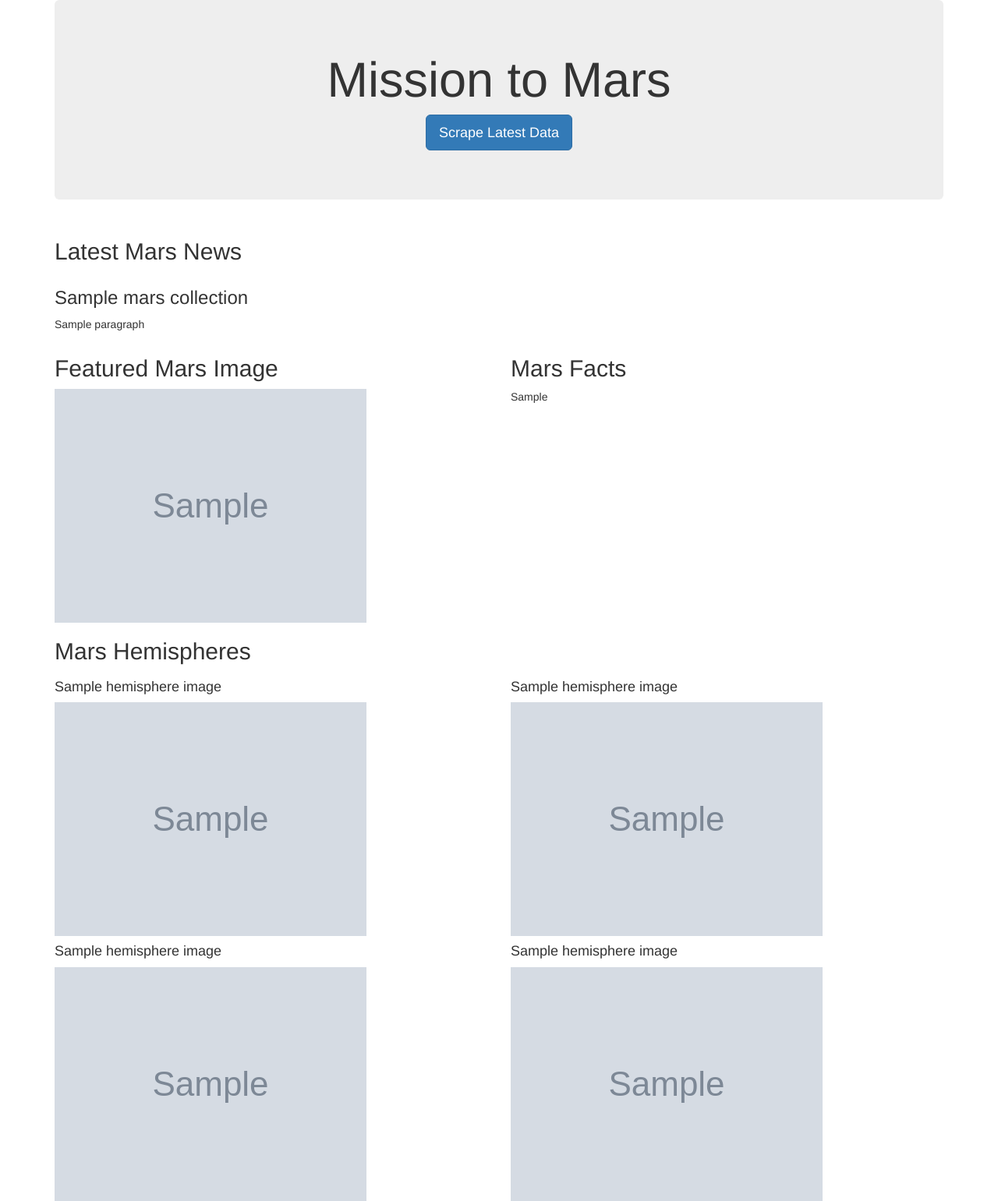
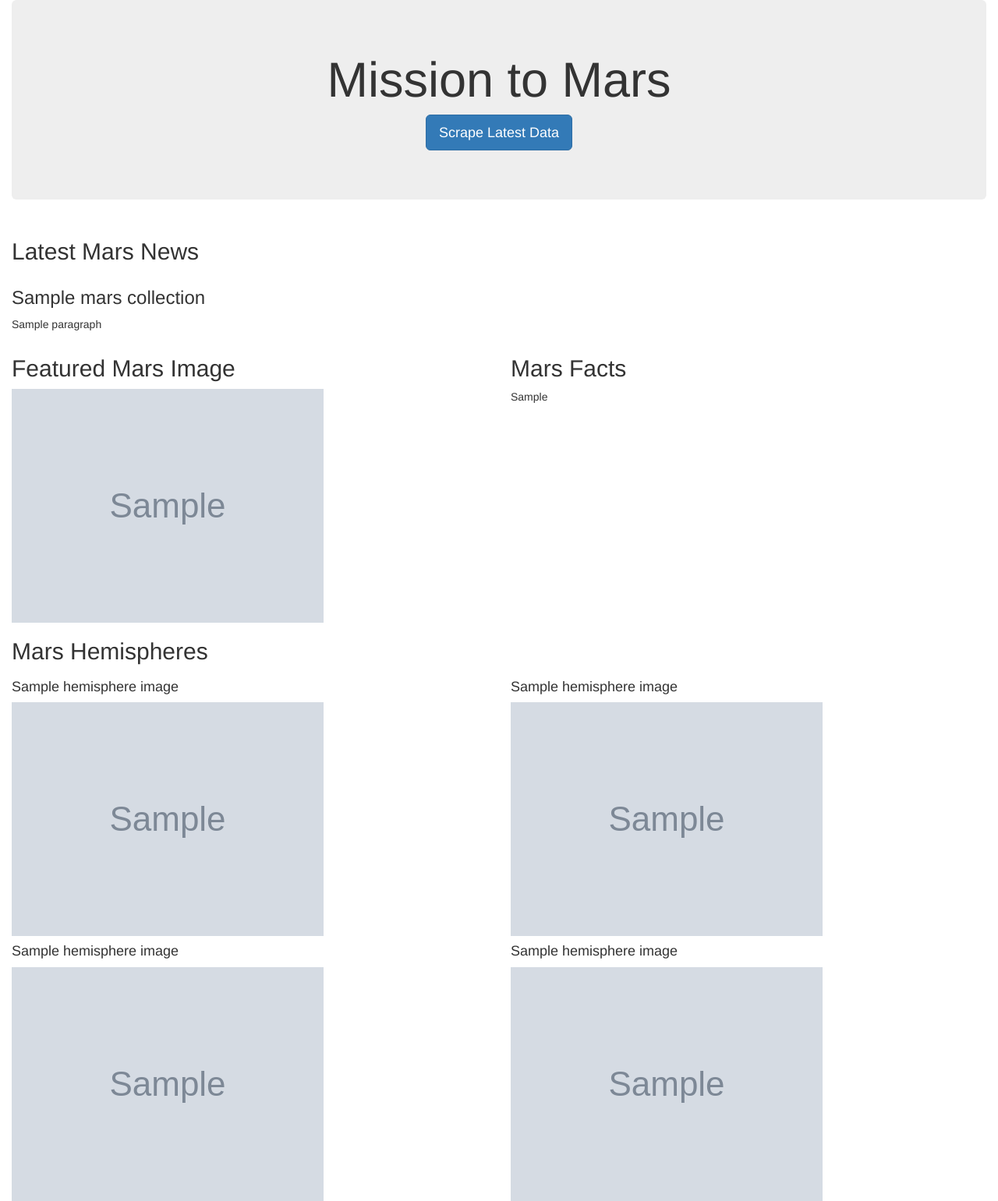
Before and after one commit to d-jimenez/Web-Scraping-Challenge, a Flask app: page / in a window 1280 px wide. Shown: the whole page at 78% size. Run offline with Flask 2, Linux system fonts and the light colour scheme; grey boxes marked "Sample" are stand-in pictures; a database or web service that is not in the repository returns one stand-in record (values such as "Sample title"); some libraries are stand-ins or nearby versions.

Commit message:
Incorporated styling inside of index.html in-lin, css is not taking style

```diff
--- a/Mission_to_Mars/templates/index.html
+++ b/Mission_to_Mars/templates/index.html
@@ -7,10 +7,11 @@
   <meta http-equiv="X-UA-Compatible" content="ie=edge">
   <title>Mission to Mars</title>
   <link rel="stylesheet" href="https://maxcdn.bootstrapcdn.com/bootstrap/3.3.7/css/bootstrap.min.css">
+  <link rel="stylesheet" type="text/css" href="../assets/style.css">
 </head>
 
 <body>
-  <div class="container">
+  <div class="container-fluid content">
 
     <div class="jumbotron text-center">
       <h1>Mission to Mars</h1>
@@ -49,7 +50,7 @@
 
       <div class="col-md-6">
         <h2 class="heading">Mars Facts</h2>
-        <table>
+        <table class="datatable">
           {% for item in jinja_list %}
           {{item['MarsFacts']|safe}}
           {% endfor %}
@@ -73,7 +74,7 @@
           </h4>
           <a>
             {% for item in jinja_list %}
-            <img src="{{item['HemisphereImages'][0]['img_url']}}" alt="Cerberus Hemisphere Enhanced"> </img>
+            <img src="{{item['HemisphereImages'][0]['img_url']}}" alt="Cerberus Hemisphere Enhanced" style="max-width: 90%;max-height: auto;"> </img>
             {% endfor %}
           </a>
         </div>
@@ -88,7 +89,7 @@
 
           <a>
             {% for item in jinja_list %}
-            <img src="{{item['HemisphereImages'][1]['img_url']}}" alt="Schiaparelli Hemisphere Enhanced"> </img>
+            <img src="{{item['HemisphereImages'][1]['img_url']}}" alt="Schiaparelli Hemisphere Enhanced" style="max-width: 90%;max-height: auto;"> </img>
             {% endfor %}
           </a>
         </div>
@@ -104,7 +105,7 @@
 
           <a>
             {% for item in jinja_list %}
-            <img src="{{item['HemisphereImages'][2]['img_url']}}" alt="Syrtis Major Hemisphere Enhanced"> </img>
+            <img src="{{item['HemisphereImages'][2]['img_url']}}" alt="Syrtis Major Hemisphere Enhanced" style="max-width: 90%;max-height: auto;"> </img>
             {% endfor %}
           </a>
         </div>
@@ -119,7 +120,7 @@
 
           <a>
             {% for item in jinja_list %}
-            <img src="{{item['HemisphereImages'][3]['img_url']}}" alt="Valles Marineris Hemisphere Enhanced"> </img>
+            <img src="{{item['HemisphereImages'][3]['img_url']}}" alt="Valles Marineris Hemisphere Enhanced" style="max-width: 90%;max-height: auto;"> </img>
             {% endfor %}
           </a>
         </div>
```
Also changed, not shown: Mission_to_Mars/assets/style.css (added), 1 other file.
